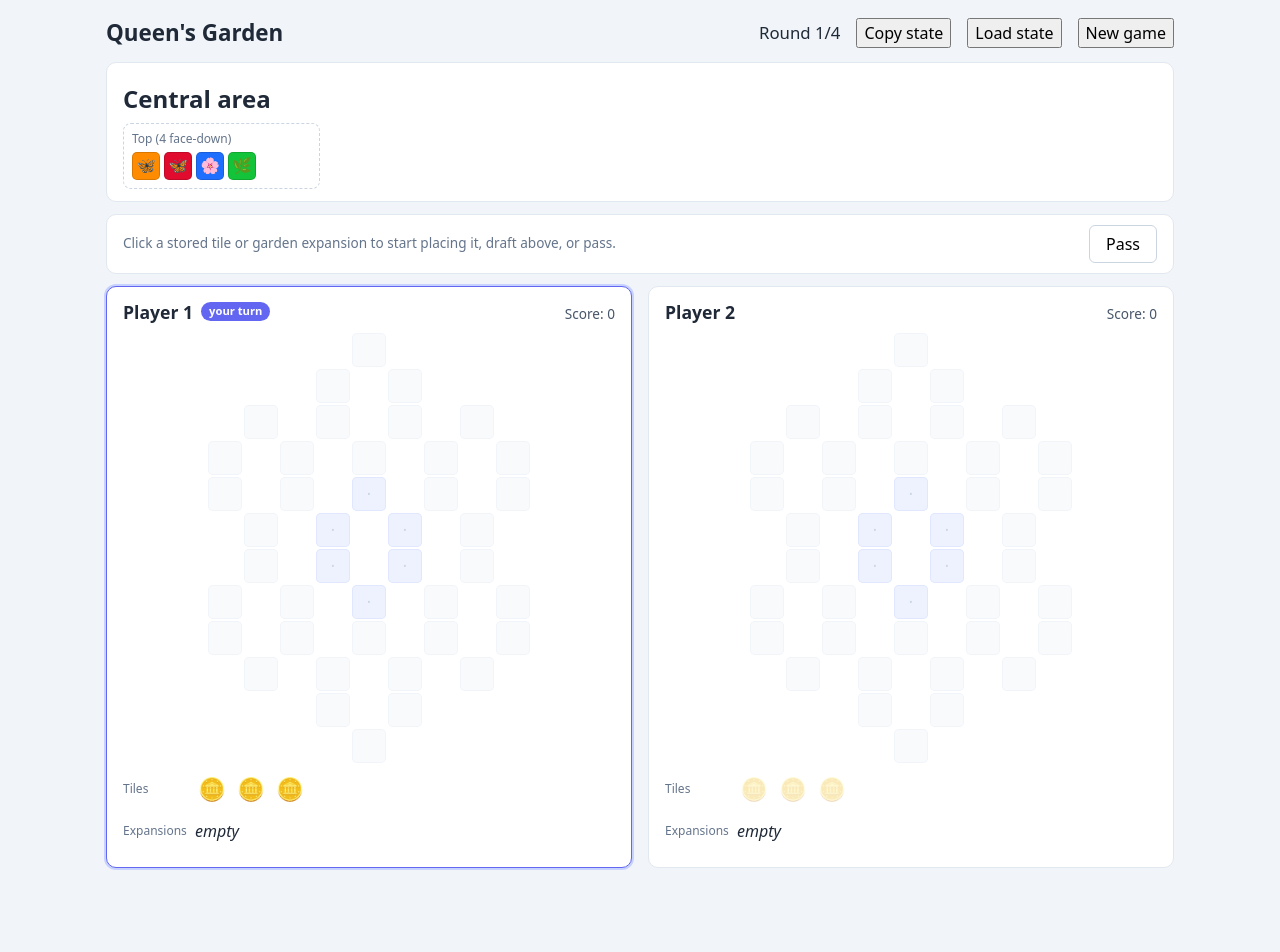
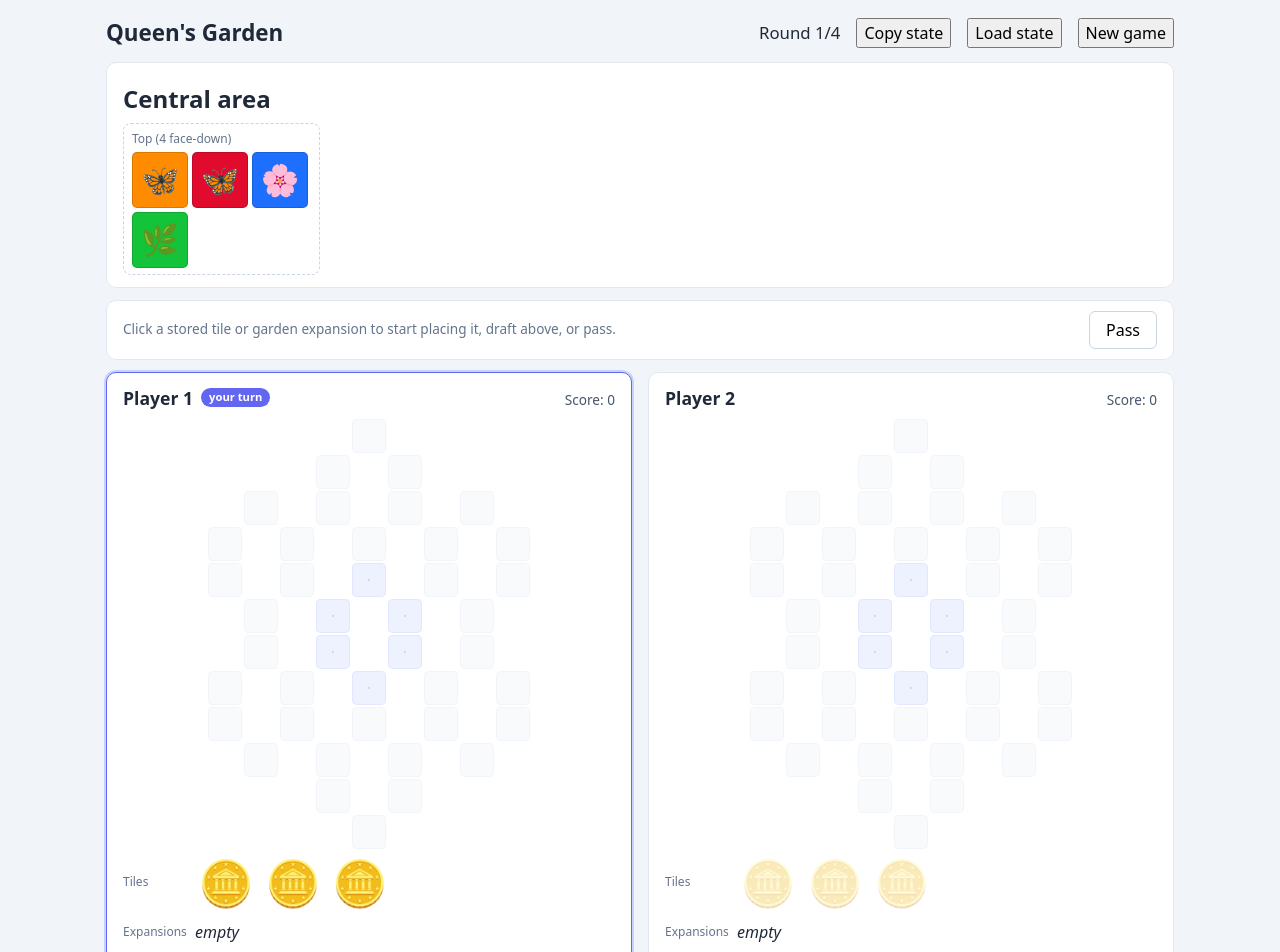
Before and after one commit to johnbillion/giochiamo, a React (Vite) app: page / in a window 1280 px wide. Shown: the top 952 px of the page. Before the commit the page ends 884 px from the top, so only its background shows below. Built offline with nearby package versions, Linux system fonts and the light colour scheme.

Commit message:
Embiggening.

```diff
--- a/src/index.css
+++ b/src/index.css
@@ -67,6 +67,7 @@ button:disabled {
   box-shadow: inset 0 0 0 1px rgba(0, 0, 0, 0.15);
   line-height: 1;
   vertical-align: middle;
+  cursor: default;
 }
 
 /* --- central area --- */
@@ -303,7 +304,7 @@ button:disabled {
   background: #f1f5f9;
 }
 .item.coin {
-  font-size: 1.4rem;
+  font-size: 2.8rem;
   line-height: 1;
 }
 .item.placed {
--- a/src/ui/Game.tsx
+++ b/src/ui/Game.tsx
@@ -527,7 +527,7 @@ function CentralArea({
       <DraftableTile
         key={key}
         tile={t}
-        size={28}
+        size={56}
         dimmed={!matchesPreview(t)}
         allTiles={allTiles}
         draftable={draftable}
@@ -535,7 +535,7 @@ function CentralArea({
         onPreview={setPreview}
       />
     ) : (
-      <TileFace key={key} tile={t} size={28} />
+      <TileFace key={key} tile={t} size={56} />
     );
 
   return (
@@ -626,7 +626,6 @@ function PlayerPanel({
                     className={`${cls} coin`}
                     disabled={!active}
                     onClick={() => onTileItem(i)}
-                    title="coin (wildcard payment)"
                   >
                     🪙
                   </button>
@@ -634,7 +633,7 @@ function PlayerPanel({
               }
               return (
                 <button key={i} className={cls} disabled={!active} onClick={() => onTileItem(i)}>
-                  <TileFace tile={item.tile} size={30} />
+                  <TileFace tile={item.tile} size={60} />
                 </button>
               );
             })}
@@ -650,7 +649,7 @@ function PlayerPanel({
               const cls = `item expansion${isPlaced ? ' placed' : ''}${isPay ? ' pay' : ''}`;
               return (
                 <button key={i} className={cls} disabled={!active} onClick={() => onExpansionItem(i)}>
-                  {s.identity ? <TileFace tile={s.identity} size={30} /> : <em>blank</em>}
+                  {s.identity ? <TileFace tile={s.identity} size={60} /> : <em>blank</em>}
                 </button>
               );
             })}
@@ -695,7 +694,6 @@ function Garden({
           style={{ gridRow: row, gridColumn: col }}
           disabled={!isLegalTarget}
           onClick={() => isLegalTarget && onCell(slot as SlotId, dir as Direction)}
-          title={expansion ? (tile ? undefined : `slot ${slot}, dir ${dir}`) : `empty slot ${slot}`}
         >
           {tile ? <TileFace tile={tile} size={30} /> : empty ? '·' : ''}
         </button>,
--- a/src/ui/board.tsx
+++ b/src/ui/board.tsx
@@ -75,7 +75,6 @@ export function TileFace({ tile, size = 34 }: { tile: Tile; size?: number }) {
   return (
     <span
       className="tile-face"
-      title={tileLabel(tile)}
       style={{
         background: COLOUR_HEX[tile.colour],
         width: size,
```
